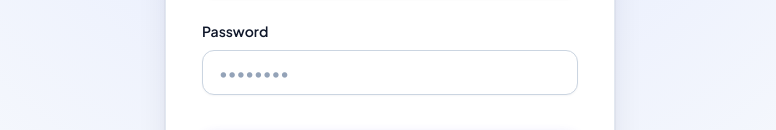
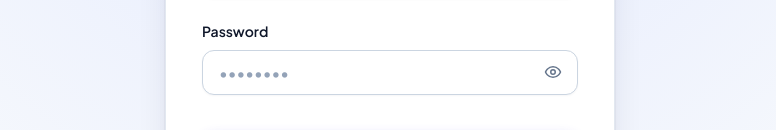
Before and after one commit to abivijayakumar/Project_management, a React (Vite) app in the folder frontend/: page /login in a window 1280 px wide. Shown: the part 324-454 px from the top of the page, without its empty margins (250-1026 px from the left). Built offline with nearby package versions, Linux system fonts and the light colour scheme.

Commit message:
Add hide and show password visibility toggle to all password fields

```diff
--- a/frontend/src/index.css
+++ b/frontend/src/index.css
@@ -470,6 +470,45 @@ button, input, select, textarea {
   margin-top: 0.25rem;
 }
 
+/* Password Input & Visibility Toggle */
+.password-input-wrapper {
+  position: relative;
+  display: flex;
+  align-items: center;
+  width: 100%;
+}
+
+.password-input-wrapper .form-control {
+  padding-right: 2.85rem;
+}
+
+.password-toggle-btn {
+  position: absolute;
+  right: 0.65rem;
+  top: 50%;
+  transform: translateY(-50%);
+  background: transparent;
+  border: none;
+  color: var(--text-muted);
+  cursor: pointer;
+  display: inline-flex;
+  align-items: center;
+  justify-content: center;
+  padding: 6px;
+  border-radius: var(--radius-sm);
+  transition: color var(--transition-fast), background-color var(--transition-fast);
+}
+
+.password-toggle-btn:hover {
+  color: var(--text-primary);
+  background-color: var(--bg-subtle);
+}
+
+.password-toggle-btn:focus-visible {
+  outline: 2px solid var(--border-focus);
+  outline-offset: 1px;
+}
+
 /* ==========================================================================
    Badges (Status & Priority)
    ========================================================================== */
--- a/frontend/src/pages/Login.jsx
+++ b/frontend/src/pages/Login.jsx
@@ -1,11 +1,12 @@
 import React, { useState, useEffect } from 'react';
 import { Link, useNavigate, useLocation } from 'react-router-dom';
 import { useAuth } from '../context/AuthContext';
-import { Layers, LogIn, AlertCircle, Sparkles } from 'lucide-react';
+import { Layers, LogIn, AlertCircle, Sparkles, Eye, EyeOff } from 'lucide-react';
 
 const Login = () => {
   const [formData, setFormData] = useState({ email: '', password: '' });
   const [fieldErrors, setFieldErrors] = useState({});
+  const [showPassword, setShowPassword] = useState(false);
   const [isSubmitting, setIsSubmitting] = useState(false);
   const [sessionExpiredMsg, setSessionExpiredMsg] = useState(false);
 
@@ -117,16 +118,27 @@ const Login = () => {
             <label className="form-label" htmlFor="password">
               Password
             </label>
+            <div className="password-input-wrapper">
               <input
                 id="password"
                 name="password"
-              type="password"
+                type={showPassword ? 'text' : 'password'}
                 className="form-control"
                 placeholder="••••••••"
                 value={formData.password}
                 onChange={handleChange}
                 autoComplete="current-password"
               />
+              <button
+                type="button"
+                className="password-toggle-btn"
+                onClick={() => setShowPassword((prev) => !prev)}
+                aria-label={showPassword ? 'Hide password' : 'Show password'}
+                title={showPassword ? 'Hide password' : 'Show password'}
+              >
+                {showPassword ? <EyeOff size={18} /> : <Eye size={18} />}
+              </button>
+            </div>
             {fieldErrors.password && <span className="form-error">{fieldErrors.password}</span>}
           </div>
 
--- a/frontend/src/pages/Register.jsx
+++ b/frontend/src/pages/Register.jsx
@@ -1,7 +1,7 @@
 import React, { useState, useEffect } from 'react';
 import { Link, useNavigate } from 'react-router-dom';
 import { useAuth } from '../context/AuthContext';
-import { Layers, UserPlus, AlertCircle } from 'lucide-react';
+import { Layers, UserPlus, AlertCircle, Eye, EyeOff } from 'lucide-react';
 
 const Register = () => {
   const [formData, setFormData] = useState({
@@ -11,6 +11,8 @@ const Register = () => {
     confirmPassword: ''
   });
   const [fieldErrors, setFieldErrors] = useState({});
+  const [showPassword, setShowPassword] = useState(false);
+  const [showConfirmPassword, setShowConfirmPassword] = useState(false);
   const [isSubmitting, setIsSubmitting] = useState(false);
 
   const { register, error, clearError, isAuthenticated } = useAuth();
@@ -138,16 +140,27 @@ const Register = () => {
             <label className="form-label" htmlFor="password">
               Password
             </label>
+            <div className="password-input-wrapper">
               <input
                 id="password"
                 name="password"
-              type="password"
+                type={showPassword ? 'text' : 'password'}
                 className="form-control"
                 placeholder="At least 6 characters"
                 value={formData.password}
                 onChange={handleChange}
                 autoComplete="new-password"
               />
+              <button
+                type="button"
+                className="password-toggle-btn"
+                onClick={() => setShowPassword((prev) => !prev)}
+                aria-label={showPassword ? 'Hide password' : 'Show password'}
+                title={showPassword ? 'Hide password' : 'Show password'}
+              >
+                {showPassword ? <EyeOff size={18} /> : <Eye size={18} />}
+              </button>
+            </div>
             {fieldErrors.password && <span className="form-error">{fieldErrors.password}</span>}
           </div>
 
@@ -155,16 +168,27 @@ const Register = () => {
             <label className="form-label" htmlFor="confirmPassword">
               Confirm Password
             </label>
+            <div className="password-input-wrapper">
               <input
                 id="confirmPassword"
                 name="confirmPassword"
-              type="password"
+                type={showConfirmPassword ? 'text' : 'password'}
                 className="form-control"
                 placeholder="Repeat your password"
                 value={formData.confirmPassword}
                 onChange={handleChange}
                 autoComplete="new-password"
               />
+              <button
+                type="button"
+                className="password-toggle-btn"
+                onClick={() => setShowConfirmPassword((prev) => !prev)}
+                aria-label={showConfirmPassword ? 'Hide password' : 'Show password'}
+                title={showConfirmPassword ? 'Hide password' : 'Show password'}
+              >
+                {showConfirmPassword ? <EyeOff size={18} /> : <Eye size={18} />}
+              </button>
+            </div>
             {fieldErrors.confirmPassword && (
               <span className="form-error">{fieldErrors.confirmPassword}</span>
             )}
```
Lines whose indentation alone changed are shown as unchanged.
